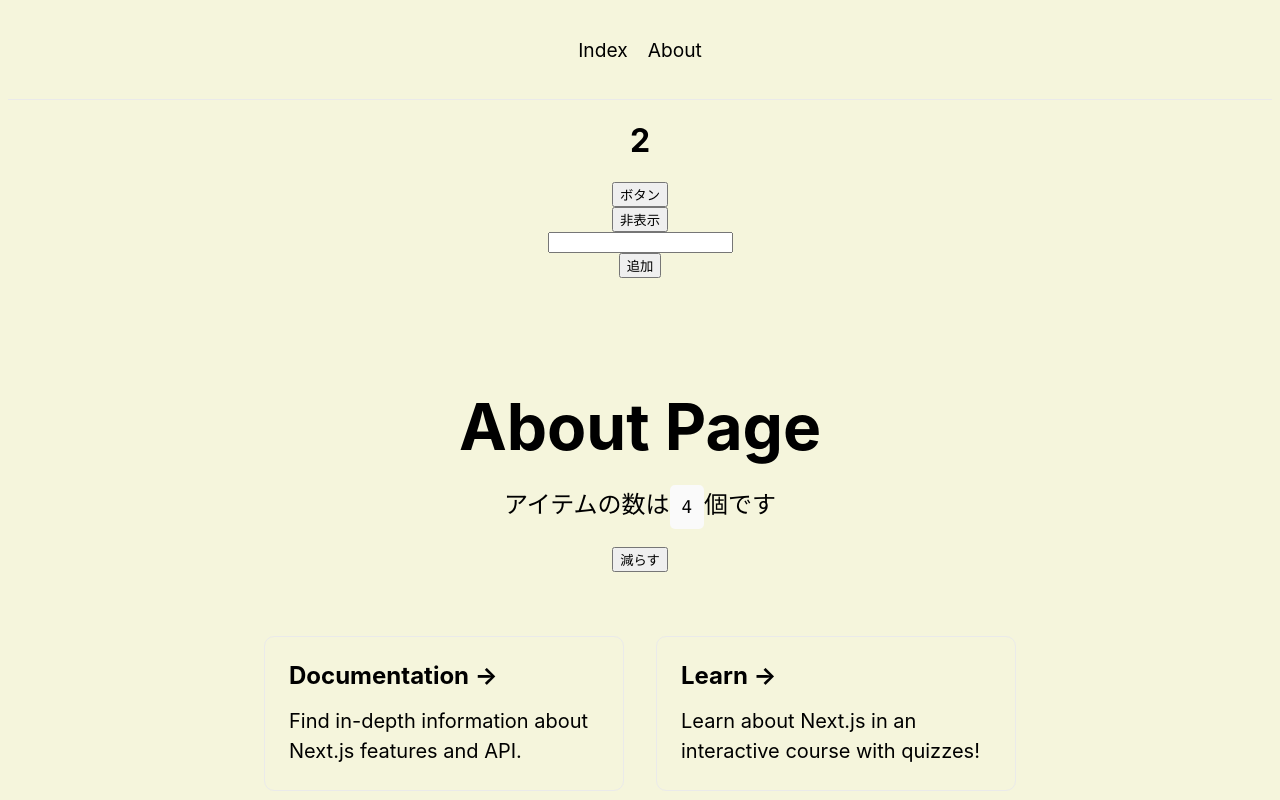
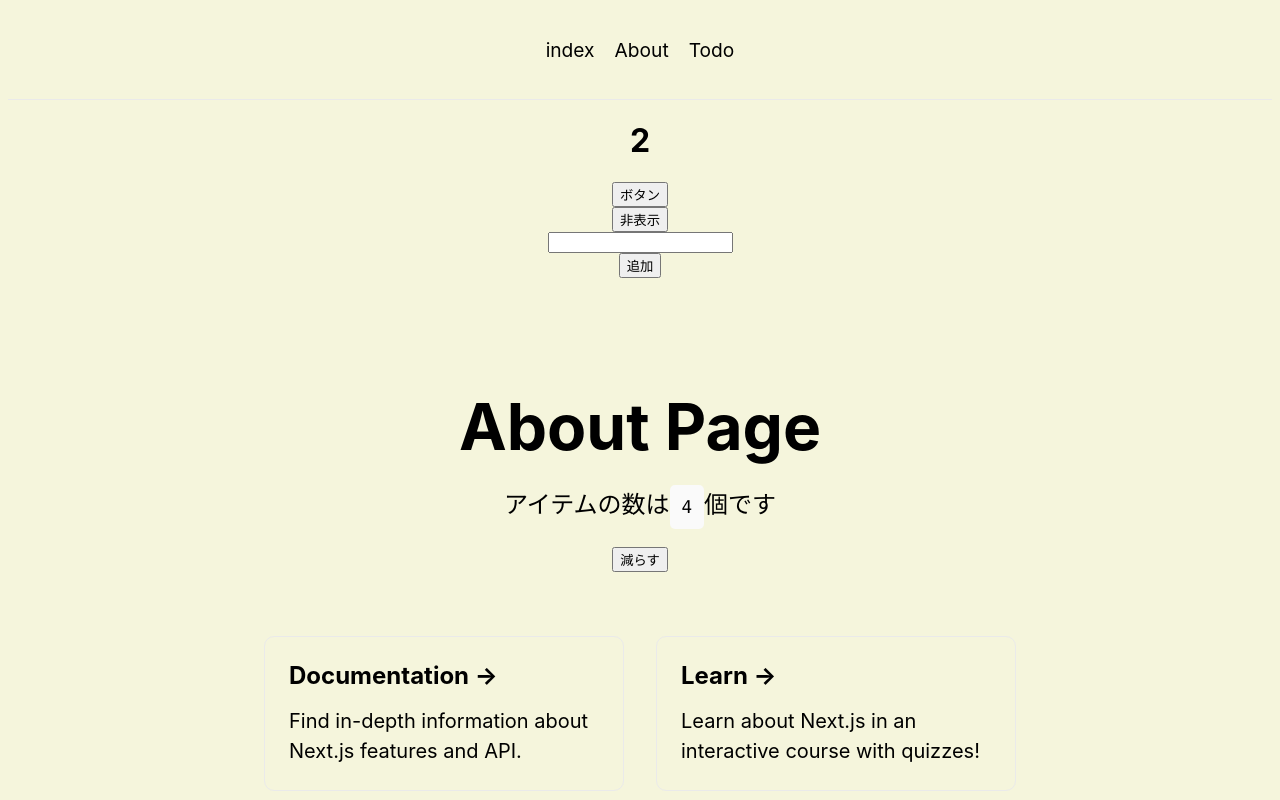
Before and after one commit to sanaevvv/study-react2, a Next.js app: page /about in a window 1280 px wide. Shown: the top 800 px of the page. Built offline with nearby package versions, Linux system fonts and the light colour scheme.

Commit message:
リファクタリング

```diff
--- a/src/components/Header/index.jsx
+++ b/src/components/Header/index.jsx
@@ -1,15 +1,30 @@
 import Link from 'next/link';
-import styles from "src/components/Header/Header.module.css";
+import styles from 'src/components/Header/Header.module.css';
 
+const NAV_ITEMS = [
+  {
+    href: '/',
+    label: 'index',
+  },
+  {
+    href: '/about',
+    label: 'About',
+  },
+  {
+    href: '/todo',
+    label: 'Todo',
+  },
+];
 export const Header = () => {
   return (
     <header className={styles.header}>
-      <Link href="/">
-        <a>Index</a>
-      </Link>
-      <Link href="/about">
-        <a>About</a>
-      </Link>
+      {NAV_ITEMS.map((item) => {
+        return (
+          <Link key={item.href} href={item.href}>
+            <a>{item.label}</a>
+          </Link>
+        );
+      })}
     </header>
   );
 };
--- a/src/hooks/useInputArray.jsx
+++ b/src/hooks/useInputArray.jsx
@@ -12,7 +12,7 @@ export const useInputArray = () => {
   }, []);
   const handleAdd = useCallback(() => {
     setArray((prevState) => {
-      if (prevState.some((item) => item === text)) {
+      if (prevState.includes(text)) {
         alert('同じ要素がすでに存在します');
         return prevState;
       }
--- a/src/pages/_app.jsx
+++ b/src/pages/_app.jsx
@@ -4,7 +4,7 @@ import { useCounter } from 'src/hooks/useCounter';
 import { useInputArray } from 'src/hooks/useInputArray';
 import { useBgLightblue } from 'src/hooks/useBgLightblue';
 
-function MyApp({ Component, pageProps }) {
+const MyApp=({ Component, pageProps })=> {
   const counter = useCounter();
   const inputArray = useInputArray();
   useBgLightblue();
--- a/src/pages/index.jsx
+++ b/src/pages/index.jsx
@@ -4,7 +4,7 @@ import { Footer } from '../components/Footer';
 import { Main } from '../components/Main';
 import { Header } from '../components/Header';
 
-export default function Home({
+const Home=({
   count,
   isShow,
   handleClick,
@@ -13,7 +13,7 @@ export default function Home({
   array,
   handleChange,
   handleAdd,
-}) {
+})=> {
   return (
     <div className={styles.container}>
       <Head>
@@ -39,3 +39,5 @@ export default function Home({
     </div>
   );
 }
+
+export default Home;
```
Also changed, not shown: src/pages/about.jsx (+5 -3 lines), src/pages/todo.jsx (added).
